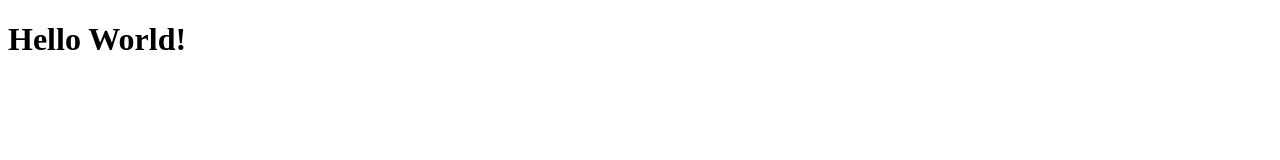
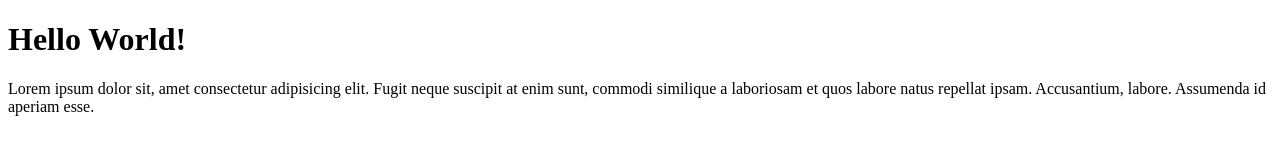
Before and after one commit to yudhies2109/git-remote-2, a plain HTML site: page index.html in a window 1280 px wide. Drawn offline with Linux system fonts and the light colour scheme.

Commit message:
Menambahkan paragraf di Index.html

```diff
--- a/index.html
+++ b/index.html
@@ -8,5 +8,6 @@
 </head>
 <body>
     <h1> Hello World! </h1>
+    <p>Lorem ipsum dolor sit, amet consectetur adipisicing elit. Fugit neque suscipit at enim sunt, commodi similique a laboriosam et quos labore natus repellat ipsam. Accusantium, labore. Assumenda id aperiam esse.</p>
 </body>
 </html>
```
